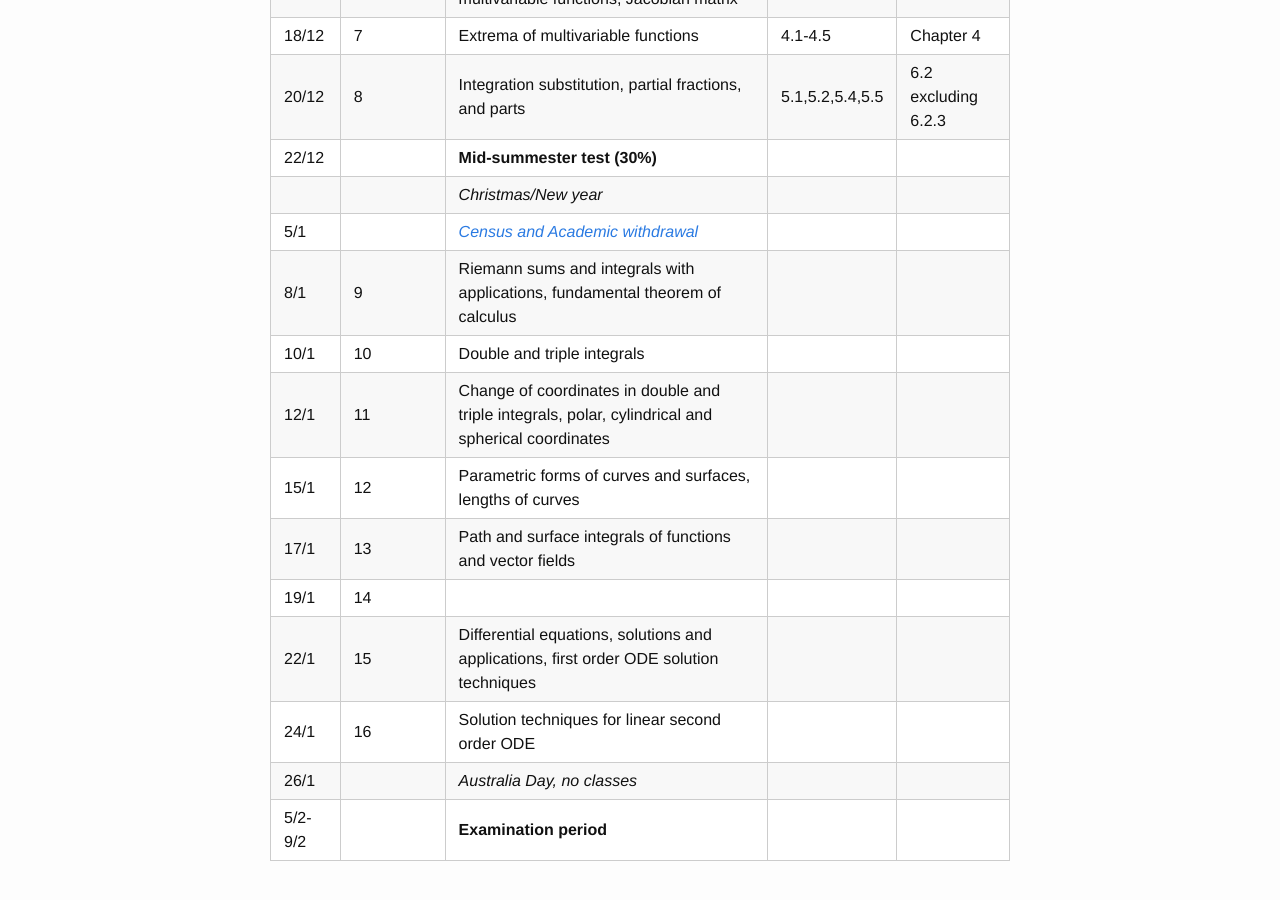
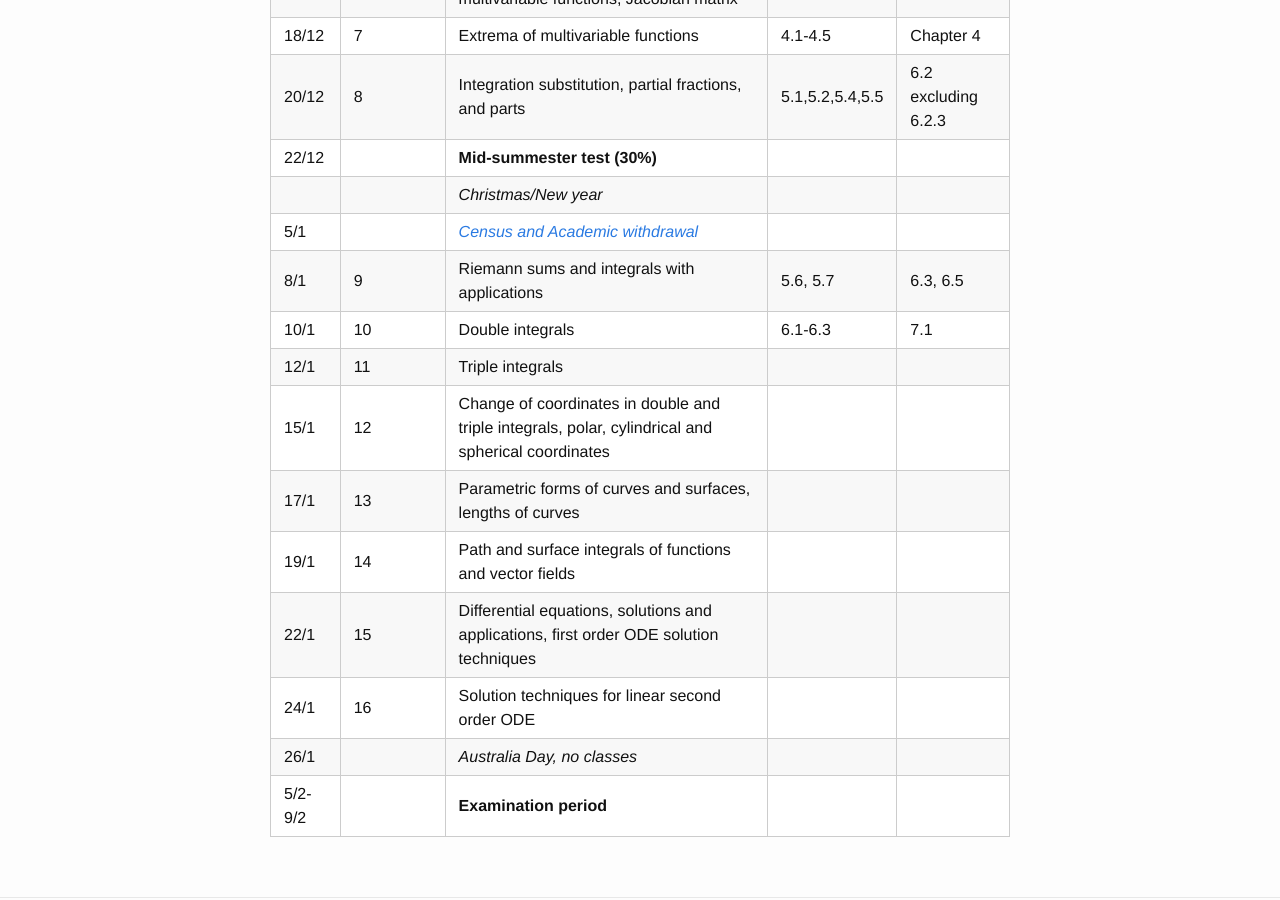
Before and after one commit to philschrad/philschrad.github.io, a Jekyll site: the page built from pages/MATH1011_unit_plan.md, in a window 1280 px wide and 900 px high, scrolled down 670 px. Built offline with Jekyll 4.4.1, drawn with Linux system fonts in a browser that asks for light colours; formulas are drawn with MathJax 3.

Commit message:
lectures on double integrals

```diff
--- a/pages/MATH1011_unit_plan.md
+++ b/pages/MATH1011_unit_plan.md
@@ -25,12 +25,12 @@ Date | Workshop | Content | [Lecturettes] | [Unit reader]
 22/12|| **Mid-summester test (30%)**
  | | _Christmas/New year_||
 5/1|| [*Census and Academic withdrawal*][census]
-8/1|9| Riemann sums and integrals with applications, fundamental theorem of calculus
-10/1|10| Double and triple integrals
-12/1|11| Change of coordinates in double and triple integrals, polar, cylindrical and spherical coordinates
-15/1|12| Parametric forms of curves and surfaces, lengths of curves
-17/1|13| Path and surface integrals of functions and vector fields
-19/1|14|
+8/1|9| Riemann sums and integrals with applications | 5.6, 5.7| 6.3, 6.5
+10/1|10| Double integrals |6.1-6.3 | 7.1
+12/1|11| Triple integrals |
+15/1|12| Change of coordinates in double and triple integrals, polar, cylindrical and spherical coordinates
+17/1|13| Parametric forms of curves and surfaces, lengths of curves
+19/1|14| Path and surface integrals of functions and vector fields
 22/1|15|	Differential equations, solutions and applications, first order ODE solution techniques
 24/1|16|	Solution techniques for linear second order ODE
 26/1||*Australia Day, no classes*
```
Also changed, not shown: pages/MATH1011_lectures.md (+7 -0 lines), 2 other files.
